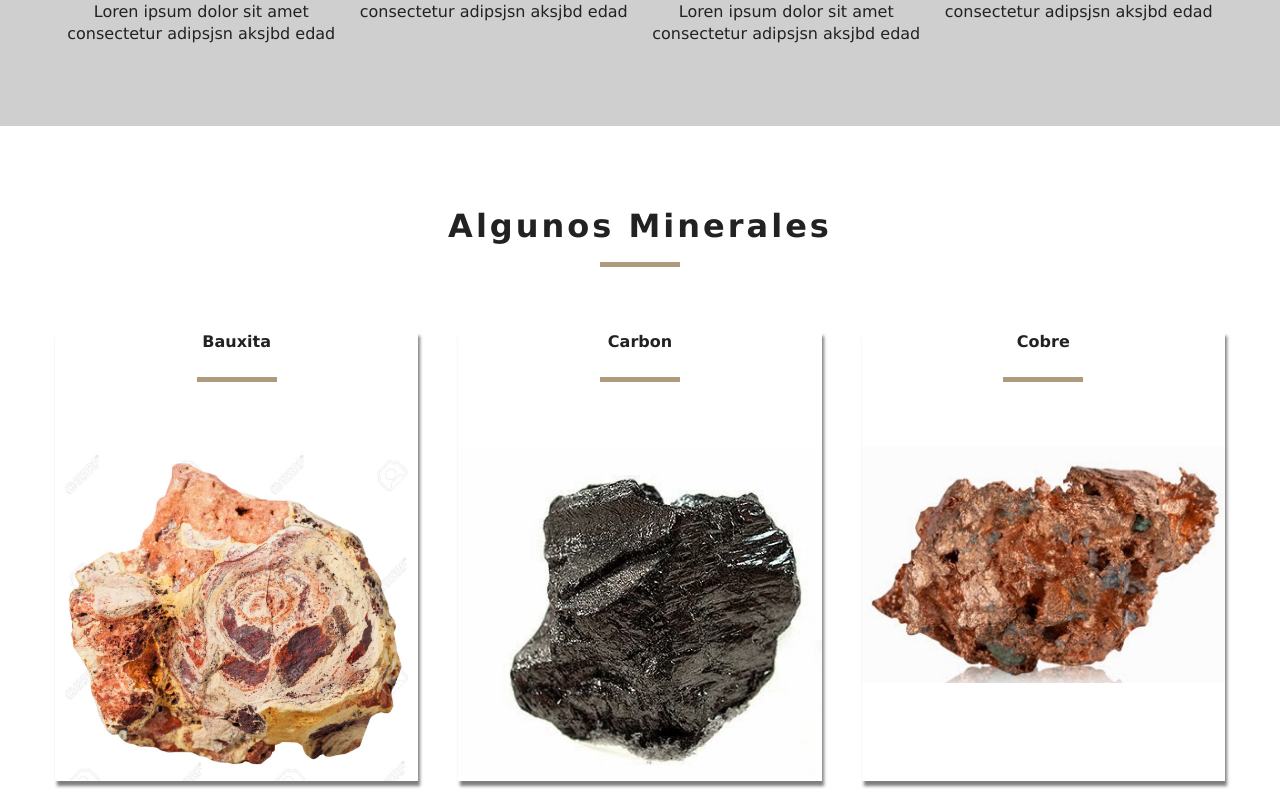
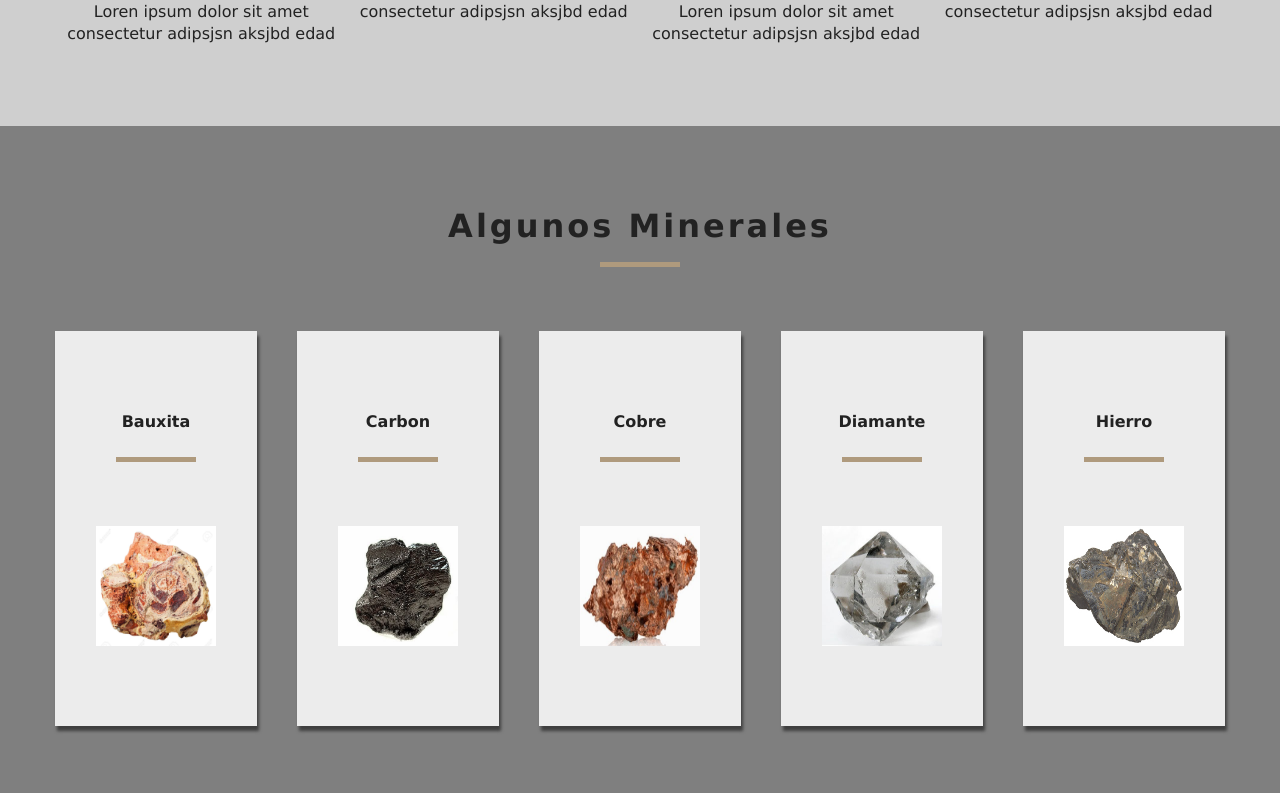
Before and after one commit to tetecruzc/MinerUcabHome, a React (Create React App) app: page / in a window 1280 px wide. Shown: the part 1087-1880 px from the top of the page. Built offline with nearby package versions, Linux system fonts and the light colour scheme.

Commit message:
cambios en el component minerales

```diff
--- a/src/App.css
+++ b/src/App.css
@@ -297,22 +297,22 @@
 }
 /*end of services */
 /* featured rooms */
-
  .featured-rooms {
     padding: 5rem 0;
+    background-color: rgba(0, 0, 0, 0.5);
   }
   .featured-rooms-center {
-  width: 80vw;
+    width: 100%;
     margin: 0 auto;
     display: grid;
-  grid-template-columns: repeat(auto-fit, minmax(270px, 1fr));
-  grid-row-gap: 2rem;
+    grid-template-columns: repeat(auto-fit, minmax(100px, 1fr));
+    grid-row-gap: 100px;
     grid-column-gap: 40px;
   }
   @media screen and (min-width: 776px) {
     .featured-rooms-center {
       width: 90vw;
-    grid-template-columns: repeat(auto-fit, minmax(330px, 1fr));
+      grid-template-columns: repeat(auto-fit, minmax(200px, 1fr));
     }
   }
   @media screen and (min-width: 992px) {
@@ -324,6 +324,9 @@
   /* end pf featured rooms */
   /* room */
   .room {
+    background-color: #ececec;
+      padding: 5rem 0;
+
     box-shadow: var(--lightShadow);
     transition: var(--mainTransition);
   }
@@ -332,10 +335,17 @@
   }
 
   .img-container {
-  position: relative;
+
+    width: 120px;
+    height: 120px;
+    margin: 0 auto;
+
+
   }
+
   .img-container img {
-  width: 100%;
+    width: 120px;
+    height: 120px;
     display: block;
     transition: var(--mainTransition);
   }
```
Lines whose indentation alone changed are shown as unchanged.
